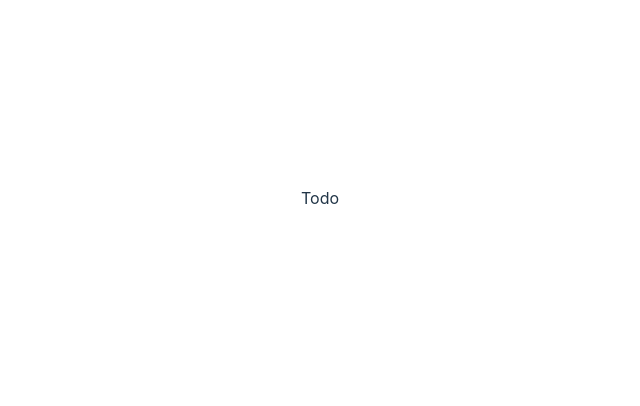
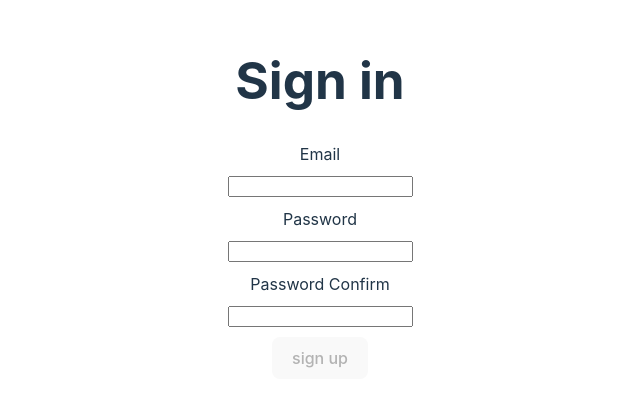
Before and after one commit to wanted-9th-3team/pre-onboarding-9th-1-03, a React (Vite) app: page /signup in a window 1280 px wide. Shown: the part 202-608 px from the top of the page, without its empty margins (320-960 px from the left). Built offline with nearby package versions, Linux system fonts and the light colour scheme.

Commit message:
feat: 로그인, 회원가입페이지 구현

```diff
--- /dev/null
+++ b/src/components/SignIn.tsx
@@ -0,0 +1,86 @@
+import React, { ChangeEvent, FormEvent, useEffect, useState } from 'react'
+import { useNavigate } from 'react-router-dom'
+import { signIn } from '../apis/user-api'
+import { emailRegex, passwordRegex } from '../utils/regex'
+
+function SignIn() {
+  const navigate = useNavigate()
+  const [formIsValid, setFormIsValid] = useState(false)
+  const [email, setEmail] = useState('')
+  const [password, setPassword] = useState('')
+
+  useEffect(() => {
+    if (!(emailRegex(email) && passwordRegex(password))) {
+      setFormIsValid(false)
+      return
+    }
+    setFormIsValid(true)
+  }, [password, email])
+
+  const handleSubmit = async (e: FormEvent<HTMLFormElement>) => {
+    e.preventDefault()
+
+    const signInResponse = await signIn({ email, password })
+    if (signInResponse.status === 200) {
+      localStorage.setItem('ACCESS_TOKEN', signInResponse.data.access_token)
+      setEmail('')
+      setPassword('')
+    }
+  }
+  const emailChangeHandler = (event: ChangeEvent<HTMLInputElement>) => {
+    const emailInput = event.target.value
+    setEmail(emailInput)
+  }
+
+  const passwordChangeHandler = (event: ChangeEvent<HTMLInputElement>) => {
+    const passwordInput = event.target.value
+    setPassword(passwordInput)
+  }
+
+  useEffect(() => {
+    if (localStorage.getItem('ACCESS_TOKEN') !== null) {
+      navigate('/todo')
+    }
+  }, [localStorage.getItem('ACCESS_TOKEN')])
+
+  return (
+    <div>
+      <h1>Sign in</h1>
+      <form
+        onSubmit={handleSubmit}
+        style={{ display: 'flex', flexDirection: 'column', gap: '10px' }}
+      >
+        <label htmlFor="email">Email</label>
+        <input
+          type="email"
+          id="email"
+          value={email}
+          required
+          onChange={emailChangeHandler}
+        />
+        <label htmlFor="password">Password</label>
+        <input
+          type="password"
+          id="password"
+          value={password}
+          required
+          onChange={passwordChangeHandler}
+        />
+        <div>
+          <button
+            type="submit"
+            disabled={!formIsValid}
+            style={{ marginRight: '10px' }}
+          >
+            log in
+          </button>
+          <button type="button" onClick={() => navigate('/signup')}>
+            회원가입
+          </button>
+        </div>
+      </form>
+    </div>
+  )
+}
+
+export default SignIn
--- /dev/null
+++ b/src/components/SignUp.tsx
@@ -0,0 +1,101 @@
+import React, { ChangeEvent, FormEvent, useEffect, useState } from 'react'
+import { useNavigate } from 'react-router-dom'
+import { signUp } from '../apis/user-api'
+import { emailRegex, passwordRegex } from '../utils/regex'
+
+function SignUp() {
+  const navigate = useNavigate()
+  const [formIsValid, setFormIsValid] = useState(false)
+  const [email, setEmail] = useState('')
+  const [password, setPassword] = useState('')
+  const [passwordConfirm, setPasswordConfirm] = useState('')
+
+  useEffect(() => {
+    if (
+      !(
+        emailRegex(email) &&
+        passwordRegex(password) &&
+        password === passwordConfirm
+      )
+    ) {
+      setFormIsValid(false)
+      return
+    }
+    setFormIsValid(true)
+  }, [password, email, passwordConfirm])
+
+  const handleSubmit = async (e: FormEvent<HTMLFormElement>) => {
+    e.preventDefault()
+
+    const signUpResponse = await signUp({ email, password })
+    if (signUpResponse.status === 201) {
+      setEmail('')
+      setPassword('')
+      setPasswordConfirm('')
+      navigate('/signin')
+    }
+  }
+  const emailChangeHandler = (event: ChangeEvent<HTMLInputElement>) => {
+    const emailInput = event.target.value
+    setEmail(emailInput)
+  }
+
+  const passwordChangeHandler = (event: ChangeEvent<HTMLInputElement>) => {
+    const passwordInput = event.target.value
+    setPassword(passwordInput)
+  }
+  const confirmPasswordChangeHandler = (
+    event: ChangeEvent<HTMLInputElement>
+  ) => {
+    const passwordConfirmInput = event.target.value
+    setPasswordConfirm(passwordConfirmInput)
+  }
+
+  useEffect(() => {
+    if (localStorage.getItem('ACCESS_TOKEN') !== null) {
+      navigate('/todo')
+    }
+  }, [localStorage.getItem('ACCESS_TOKEN')])
+
+  return (
+    <div>
+      <h1>Sign in</h1>
+      <form
+        onSubmit={handleSubmit}
+        style={{ display: 'flex', flexDirection: 'column', gap: '10px' }}
+      >
+        <label htmlFor="email">Email</label>
+        <input
+          type="email"
+          id="email"
+          value={email}
+          required
+          onChange={emailChangeHandler}
+        />
+        <label htmlFor="password">Password</label>
+        <input
+          type="password"
+          id="password"
+          value={password}
+          required
+          onChange={passwordChangeHandler}
+        />
+        <label htmlFor="passwordConfirm">Password Confirm</label>
+        <input
+          type="passwordConfirm"
+          id="passwordConfirm"
+          value={passwordConfirm}
+          required
+          onChange={confirmPasswordChangeHandler}
+        />
+        <div>
+          <button type="submit" disabled={!formIsValid}>
+            sign up
+          </button>
+        </div>
+      </form>
+    </div>
+  )
+}
+
+export default SignUp
--- a/src/pages/SignInPage.tsx
+++ b/src/pages/SignInPage.tsx
@@ -1,7 +1,8 @@
 import React from 'react'
+import SignIn from '../components/SignIn'
 
 function SignInPage() {
-  return <div>Todo</div>
+  return <SignIn />
 }
 
 export default SignInPage
--- a/src/pages/SignUpPage.tsx
+++ b/src/pages/SignUpPage.tsx
@@ -1,7 +1,8 @@
 import React from 'react'
+import SignUp from '../components/SignUp'
 
 function SignUpPage() {
-  return <div>Todo</div>
+  return <SignUp />
 }
 
 export default SignUpPage
```
